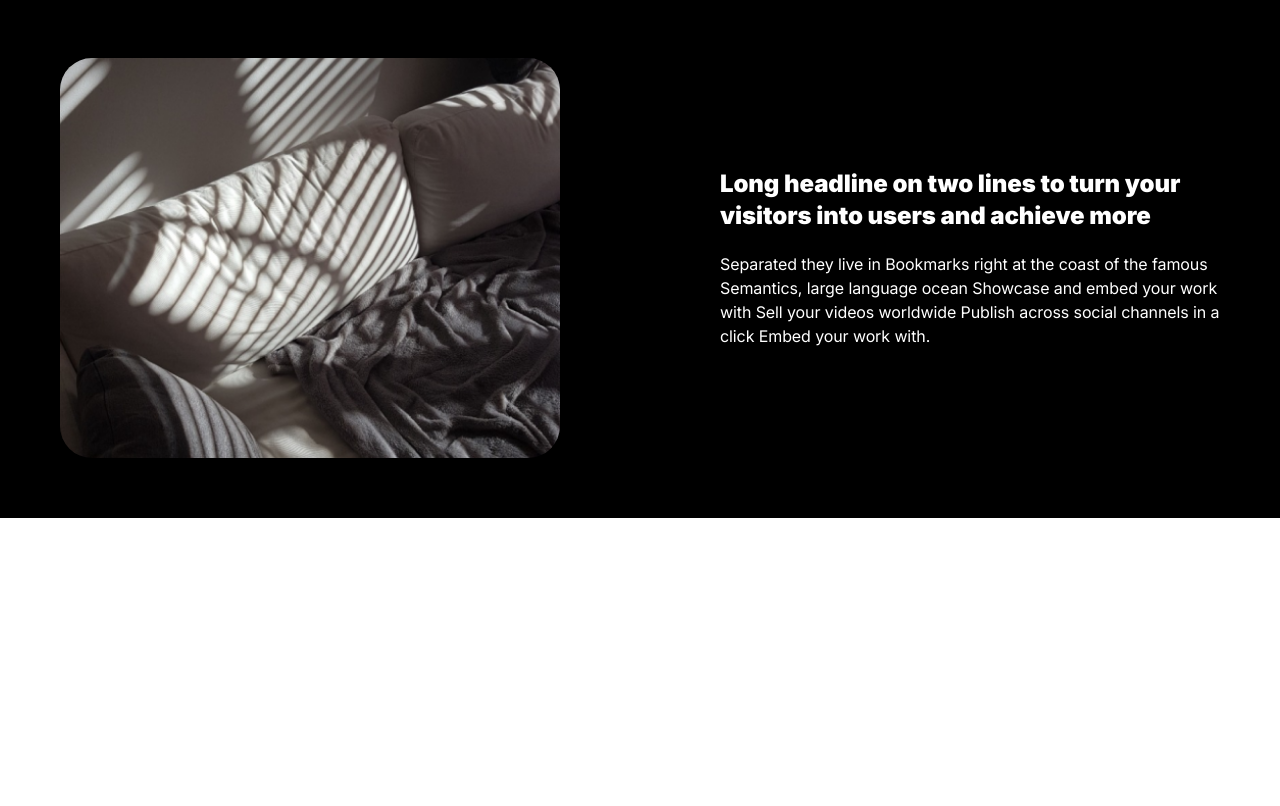
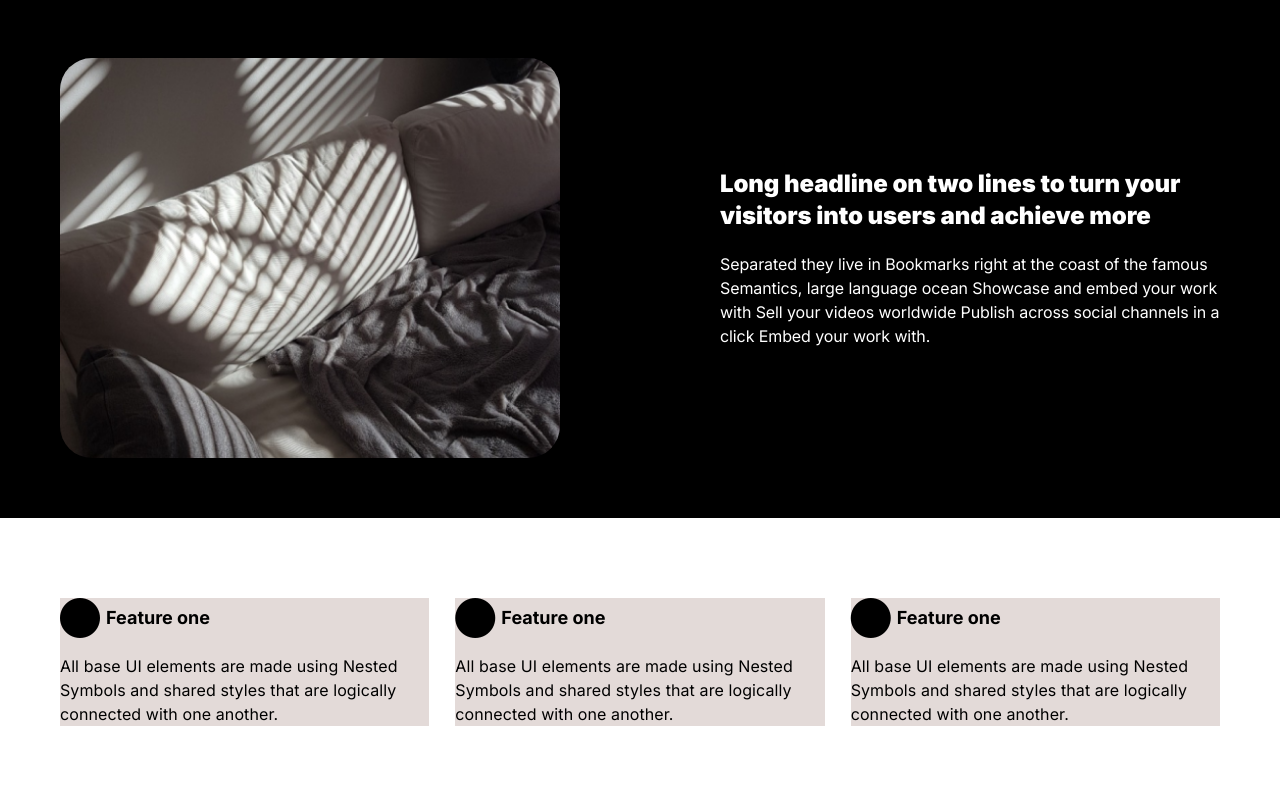
Before and after one commit to IrakliMen/homework10, a plain HTML site: page index.html in a window 1280 px wide. Shown: the part 618-1424 px from the top of the page. Before the commit the page ends 1136 px from the top, so only its background shows below. Drawn offline with Linux system fonts and the light colour scheme.

Commit message:
add section2 for all resolutions

```diff
--- a/css/laptop.css
+++ b/css/laptop.css
@@ -40,3 +40,9 @@
         margin: 0;
     }
 }
+/* section3 */
+@media (max-width: 1025px) {
+    .section3 {
+        padding-inline: 32px;
+    }
+}
--- a/css/styles.css
+++ b/css/styles.css
@@ -135,3 +135,40 @@ h2, .cover_button {
     font-weight: 400;
     line-height: 24px;
 }
+/* section3 */
+.section3 {
+    justify-content: center;
+    align-items: top;
+    padding: 80px 60px;
+    column-gap: 26px;
+}
+.section3, .feature {
+    display: flex;
+    align-items: center;
+}
+.feature {
+    margin-bottom: 16px;
+    column-gap: 6px;
+}
+.card {
+    background-color: #E3DAD8;
+    display: flex;
+    flex-direction: column;
+}
+.fa-circle {
+    font-size: 40px;
+}
+.card_title {
+    font-size: 18px;
+    font-weight: 700;
+    line-height: 28px;
+}
+.card_text {
+    font-size: 16px;
+    font-weight: 400;
+    line-height: 24px;
+    letter-spacing: 0.10000000149011612px;
+}
+.card_title, .card_text {
+    font-family: "Inter", sans-serif;
+}
--- a/css/tablet.css
+++ b/css/tablet.css
@@ -51,3 +51,15 @@
         flex: 1 1 100%;
     }
 }
+/* section3 */
+@media (max-width: 745px) {
+    .section3 {
+        padding: 40px 24px;
+        flex-direction: column;
+        row-gap: 20px;
+    }
+    .card {
+        align-items: center;
+        text-align: center;
+    }
+}
--- a/index.html
+++ b/index.html
@@ -46,13 +46,14 @@
                 <img src="img/Frame 38.svg" alt="">
             </a>
         </header>
-        <!-- section 1 (cover) -->
+        <!-- section1 (cover) -->
         <section class="cover">
             <div class="cover_text">
                 <h2>Medium length display headline</h2>
                 <button class="cover_button">NEW</button>
             </div>
         </section>
+        <!-- section2 (article) -->
         <article class="section2">
             <div class="img_container">
                 <img src="img/Rectangle 3.png" alt="" class="article_img">
@@ -62,6 +63,30 @@
                 <p class="text">Separated they live in Bookmarks right at the coast of the famous Semantics, large language ocean Showcase and embed your work with Sell your videos worldwide Publish across social channels in a click Embed your work with.</p>
             </div>
         </article>
+        <!-- section3 -->
+        <section class="section3">
+            <div class="card">
+                <div class="feature">
+                    <i class="fa-solid fa-circle"></i>
+                    <h4 class="card_title">Feature one</h4>
+                </div>
+                <p class="card_text">All base UI elements are made using Nested Symbols and shared styles that are logically connected with one another.</p>
+            </div>
+            <div class="card">
+                <div class="feature">
+                    <i class="fa-solid fa-circle"></i>
+                    <h4 class="card_title">Feature one</h4>
+                </div>
+                <p class="card_text">All base UI elements are made using Nested Symbols and shared styles that are logically connected with one another.</p>
+            </div>
+            <div class="card">
+                <div class="feature">
+                    <i class="fa-solid fa-circle"></i>
+                    <h4 class="card_title">Feature one</h4>
+                </div>
+                <p class="card_text">All base UI elements are made using Nested Symbols and shared styles that are logically connected with one another.</p>
+            </div>
+        </section>
     </section>
 
 </body>
```
